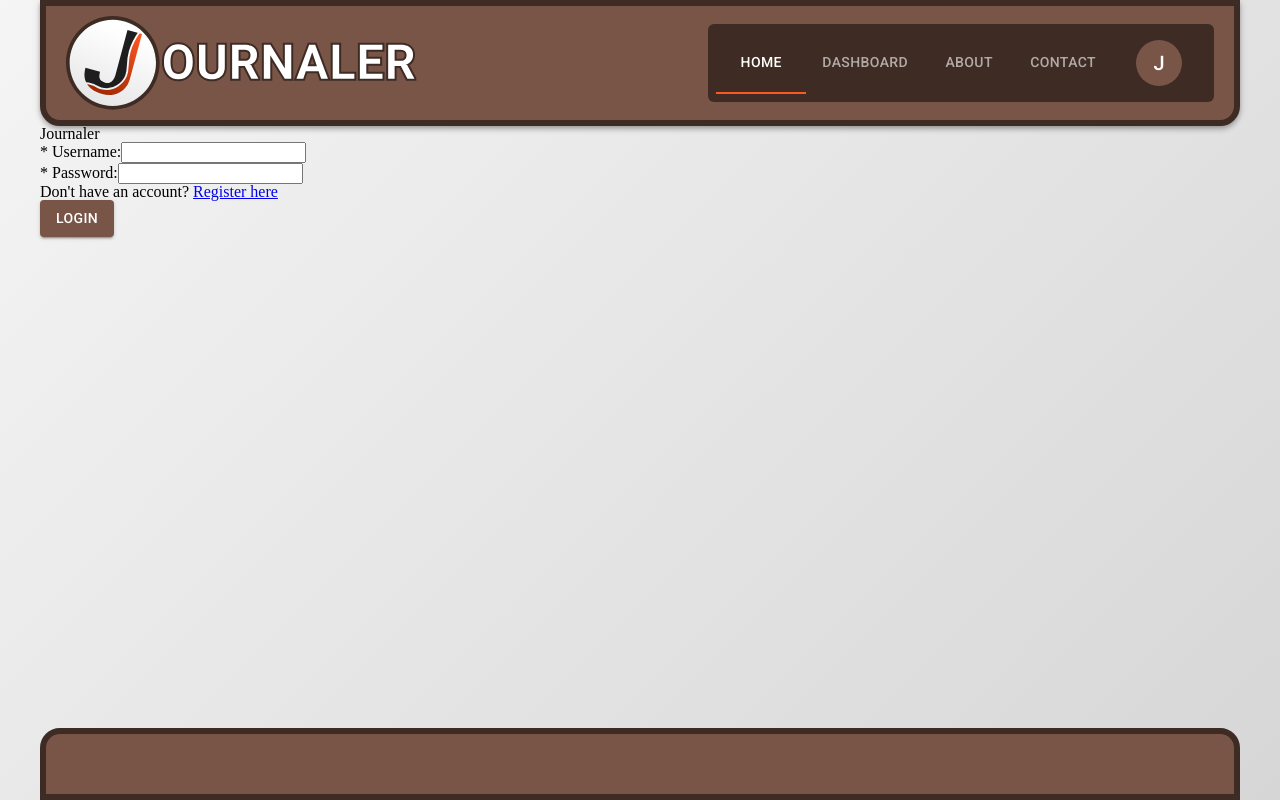
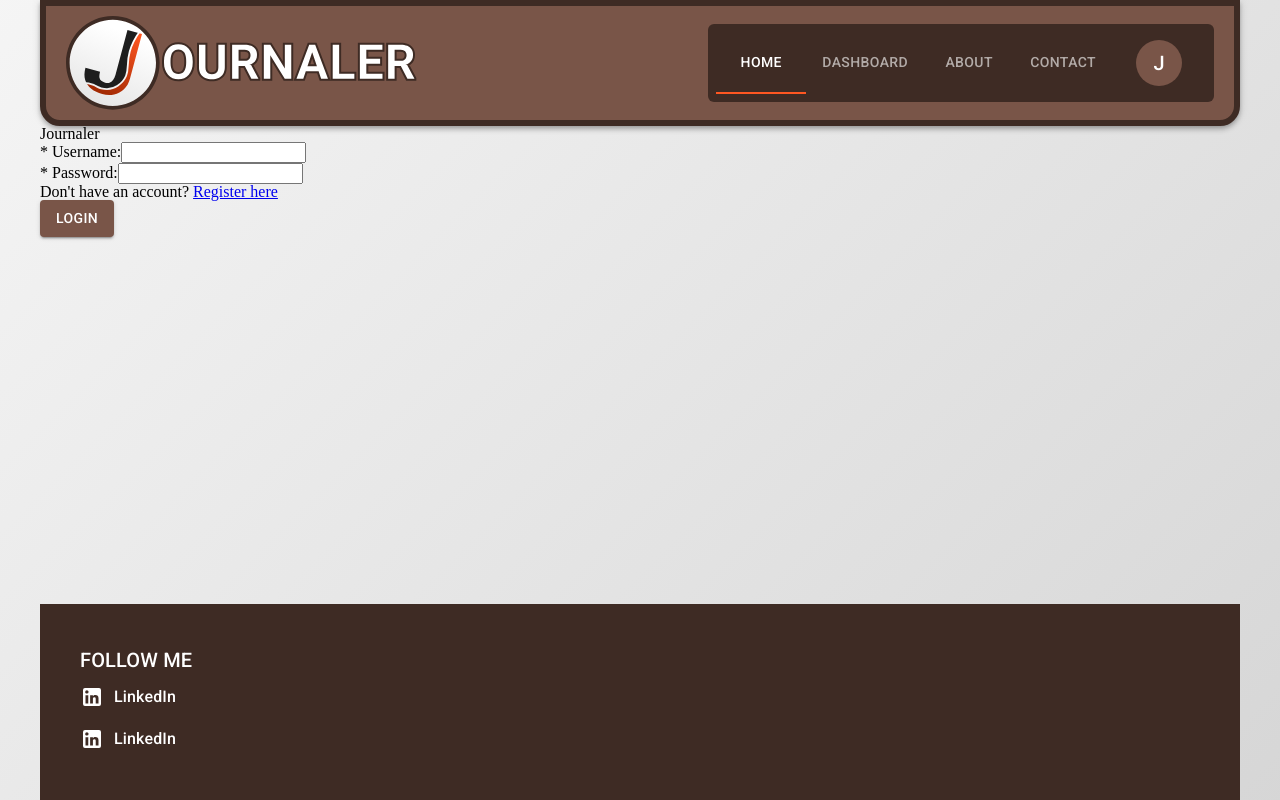
Before and after one commit to waylonturbes/journaler-frontend, a React (Create React App) app: page / in a window 1280 px wide. Built offline with nearby package versions, Linux system fonts and the light colour scheme.

Commit message:
feat: create custom list item component for footer

```diff
--- a/src/components/base/Footer/DesktopFooter.tsx
+++ b/src/components/base/Footer/DesktopFooter.tsx
@@ -1,20 +1,81 @@
 import React from "react";
-import { Box } from "@mui/material";
+import {
+  Box,
+  List,
+  ListItem,
+  ListItemText,
+  ListItemButton,
+  ListItemIcon,
+  Typography,
+} from "@mui/material";
+import GitHubIcon from "@mui/icons-material/GitHub";
+import LinkedInIcon from "@mui/icons-material/LinkedIn";
+
+interface CustomListItemProps {
+  text: string;
+  icon: any;
+  link: string;
+}
+
+const CustomListItem = (props: CustomListItemProps) => {
+  const { text, icon, link } = props;
+
+  return (
+    <ListItem sx={{ p: "0px" }}>
+      <ListItemButton
+        sx={{
+          px: "0px",
+          py: "5px",
+          justifyContent: "space-between",
+        }}
+        component="a"
+        href={link}
+        target="_blank"
+      >
+        <ListItemIcon sx={{ minWidth: "auto", marginRight: "10px" }}>
+          {icon}
+        </ListItemIcon>
+        <ListItemText
+          sx={{ minWidth: "10px", display: "flex" }}
+          primary={text}
+          primaryTypographyProps={{
+            fontSize: "1rem",
+            fontWeight: "medium",
+            color: "common.white",
+          }}
+        />
+      </ListItemButton>
+    </ListItem>
+  );
+};
 
 const DesktopFooter = () => {
   return (
     <Box
       component="footer"
       sx={{
-        p: "30px",
-        backgroundColor: "primary.main",
-        border: "6px solid",
-        borderColor: "primary.dark",
-        borderRadius: "20px 20px 0px 0px",
+        p: "20px",
+        backgroundColor: "primary.dark",
+        display: "flex",
+        justifyContent: "space-between",
       }}
     >
-
-      </Box>
+      <List component="div" sx={{ p: "20px" }}>
+        <Typography variant="h6" color="common.white">
+          FOLLOW ME
+        </Typography>
+        <CustomListItem
+          text="LinkedIn"
+          icon={<LinkedInIcon sx={{ color: "common.white" }} />}
+          link="https://www.linkedin.com/in/waylon-turbes/"
+        />
+        <CustomListItem
+          text="LinkedIn"
+          icon={<LinkedInIcon sx={{ color: "common.white" }} />}
+          link="https://github.com/waylonturbes"
+        />
+      </List>
+    </Box>
   );
 };
 
```
